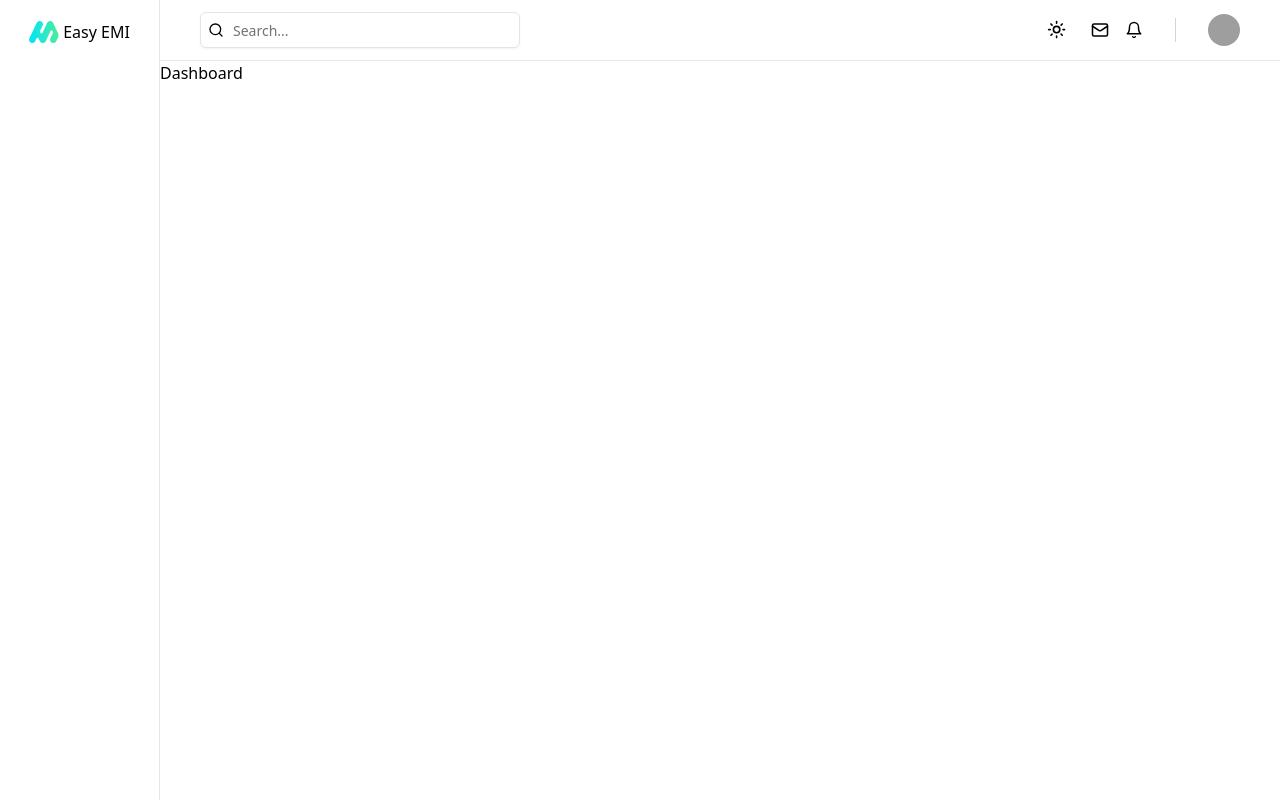
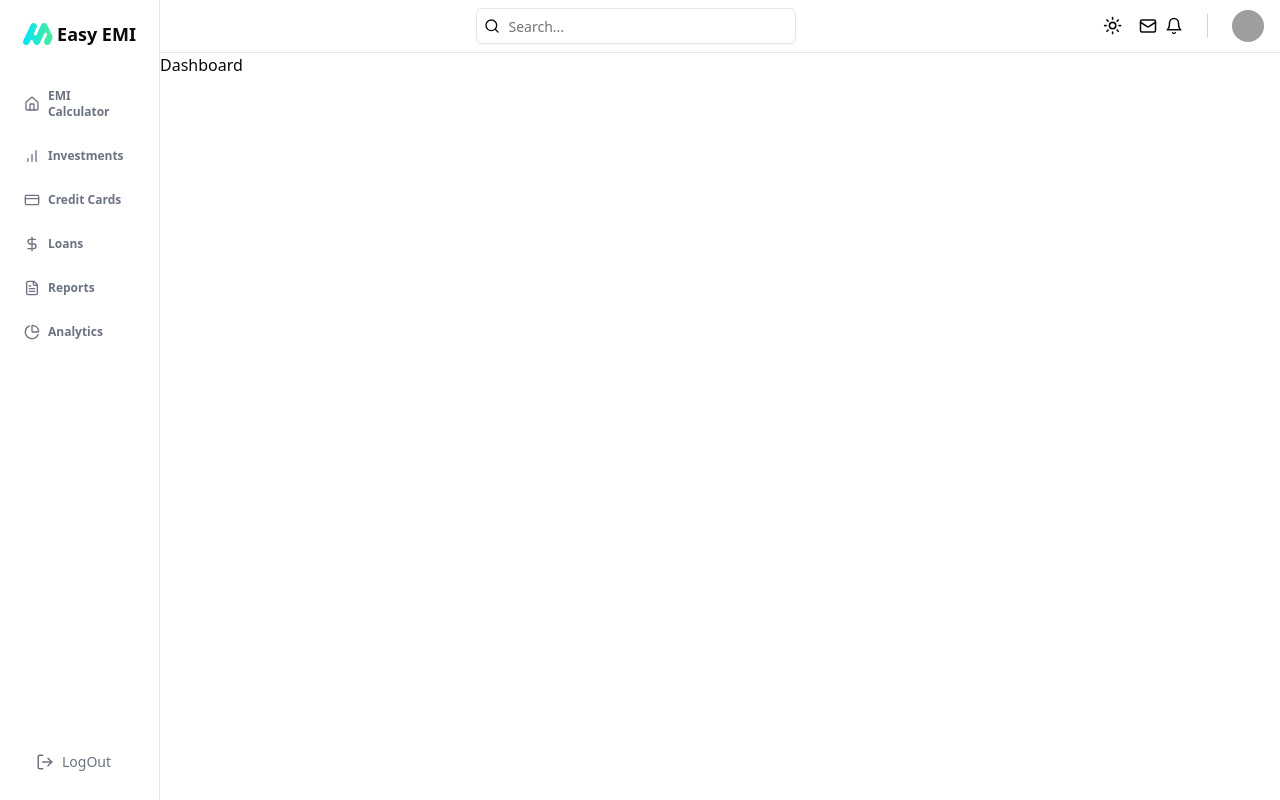
Before and after one commit to StarDust130/EasyEMI, a Next.js app: page / in a window 1280 px wide. Built offline with nearby package versions, Linux system fonts and the light colour scheme; grey boxes are pictures that could not be loaded.

Commit message:
Refactor CSS variables and add responsive sidebar component

```diff
--- a/src/app/globals.css
+++ b/src/app/globals.css
@@ -2,56 +2,69 @@
 @tailwind components;
 @tailwind utilities;
 
+@media (prefers-color-scheme: dark) {
+  :root {
+    --background: #0a0a0a;
+    --foreground: #ededed;
+  }
+}
+
+
+
+@layer utilities {
+  .text-balance {
+    text-wrap: balance;
+  }
+}
 
 @layer base {
   :root {
     --background: 0 0% 100%;
-    --foreground: 240 10% 3.9%;
+    --foreground: 0 0% 3.9%;
     --card: 0 0% 100%;
-    --card-foreground: 240 10% 3.9%;
+    --card-foreground: 0 0% 3.9%;
     --popover: 0 0% 100%;
-    --popover-foreground: 240 10% 3.9%;
-    --primary: 240 5.9% 10%;
+    --popover-foreground: 0 0% 3.9%;
+    --primary: 0 0% 9%;
     --primary-foreground: 0 0% 98%;
-    --secondary: 240 4.8% 95.9%;
-    --secondary-foreground: 240 5.9% 10%;
-    --muted: 240 4.8% 95.9%;
-    --muted-foreground: 240 3.8% 46.1%;
-    --accent: 240 4.8% 95.9%;
-    --accent-foreground: 240 5.9% 10%;
+    --secondary: 0 0% 96.1%;
+    --secondary-foreground: 0 0% 9%;
+    --muted: 0 0% 96.1%;
+    --muted-foreground: 0 0% 45.1%;
+    --accent: 0 0% 96.1%;
+    --accent-foreground: 0 0% 9%;
     --destructive: 0 84.2% 60.2%;
     --destructive-foreground: 0 0% 98%;
-    --border: 240 5.9% 90%;
-    --input: 240 5.9% 90%;
-    --ring: 240 5.9% 10%;
-    --radius: 0.5rem;
+    --border: 0 0% 89.8%;
+    --input: 0 0% 89.8%;
+    --ring: 0 0% 3.9%;
     --chart-1: 12 76% 61%;
     --chart-2: 173 58% 39%;
     --chart-3: 197 37% 24%;
     --chart-4: 43 74% 66%;
     --chart-5: 27 87% 67%;
+    --radius: 0.5rem;
   }
-
   .dark {
-    --background: 240 10% 3.9%;
+    --background: 0 0% 3.9%;
     --foreground: 0 0% 98%;
-    --card: 240 10% 3.9%;
+    --card: 0 0% 3.9%;
     --card-foreground: 0 0% 98%;
-    --popover: 240 10% 3.9%;
+    --popover: 0 0% 3.9%;
     --popover-foreground: 0 0% 98%;
     --primary: 0 0% 98%;
-    --primary-foreground: 240 5.9% 10%;
-    --secondary: 240 3.7% 15.9%;
+    --primary-foreground: 0 0% 9%;
+    --secondary: 0 0% 14.9%;
     --secondary-foreground: 0 0% 98%;
-    --muted: 240 3.7% 15.9%;
-    --muted-foreground: 240 5% 64.9%;
-    --accent: 240 3.7% 15.9%;
+    --muted: 0 0% 14.9%;
+    --muted-foreground: 0 0% 63.9%;
+    --accent: 0 0% 14.9%;
     --accent-foreground: 0 0% 98%;
     --destructive: 0 62.8% 30.6%;
     --destructive-foreground: 0 0% 98%;
-    --border: 240 3.7% 15.9%;
-    --input: 240 3.7% 15.9%;
-    --ring: 240 4.9% 83.9%;
+    --border: 0 0% 14.9%;
+    --input: 0 0% 14.9%;
+    --ring: 0 0% 83.1%;
     --chart-1: 220 70% 50%;
     --chart-2: 160 60% 45%;
     --chart-3: 30 80% 55%;
@@ -59,3 +72,12 @@
     --chart-5: 340 75% 55%;
   }
 }
+
+@layer base {
+  * {
+    @apply border-border;
+  }
+  body {
+    @apply bg-background text-foreground;
+  }
+}
--- a/src/components/elements/Header.tsx
+++ b/src/components/elements/Header.tsx
@@ -1,4 +1,4 @@
-import { Bell, Mail, Search } from "lucide-react";
+import { Bell, Mail, Menu, Search } from "lucide-react";
 import { Avatar, AvatarFallback, AvatarImage } from "@/components/ui/avatar";
 import { Input } from "../ui/input";
 import ModeToggle from "./ModeToggle";
@@ -10,15 +10,88 @@ import {
   DropdownMenuSeparator,
   DropdownMenuTrigger,
 } from "@/components/ui/dropdown-menu";
+import Image from "next/image";
+
+import { Sheet, SheetContent, SheetTrigger } from "@/components/ui/sheet";
+import {
+  Home,
+  BarChart,
+  CreditCard,
+  DollarSign,
+  FileText,
+  PieChart,
+  LogOut,
+} from "lucide-react";
+import Link from "next/link";
+
+import { Button } from "../ui/button";
+
+const sidebarItems = [
+  { label: "EMI Calculator", icon: <Home size={16} /> },
+  { label: "Investments", icon: <BarChart size={16} /> },
+  { label: "Credit Cards", icon: <CreditCard size={16} /> },
+  { label: "Loans", icon: <DollarSign size={16} /> },
+  { label: "Reports", icon: <FileText size={16} /> },
+  { label: "Analytics", icon: <PieChart size={16} /> },
+];
 
 const Header = () => {
   return (
-    <header className="flex justify-between items-center px-10 py-3 border-b">
-      {/* Search section */}
-      <div className="flex items-center gap-2 w-80">
+    <header className="flex justify-between items-center px-4 py-2 border-b">
+      {/* Hamburger Menu */}
+
+      <Sheet>
+        <SheetTrigger>
+          <div className="md:hidden flex  items-center">
+            <Menu className="cursor-pointer" />
+          </div>
+        </SheetTrigger>
+        <SheetContent>
+          <div className=" md:hidden w-full border-r h-screen  flex flex-col justify-between">
+            {/* Logo Section */}
+            <div>
+              <div className="flex justify-center items-center gap-1 mt-5">
+                <Image src="/logo.png" alt="logo" width={30} height={20} />
+                <h1 className="text-lg font-bold">Easy EMI</h1>
+              </div>
+
+              {/* Sidebar Links */}
+              <nav className="mt-8 space-y-3 px-3">
+                {sidebarItems.map((item, index) => (
+                  <Link
+                    key={index}
+                    href="#"
+                    className="flex items-center justify-center sm:justify-start gap-2  text-lg  dark:text-white text-gray-500 hover:bg-secondary hover:text-gray-800 font-semibold rounded-lg py-2 px-3 transition-colors duration-200"
+                  >
+                    {item.icon}
+                    <span>{item.label}</span>
+                  </Link>
+                ))}
+              </nav>
+            </div>
+
+            {/* Exit Button */}
+            <Button variant={"ghost"} className="absolute bottom-5 left-5">
+              <span className="flex justify-start items-center gap-2 dark:text-white  text-gray-500 hover:bg-secondary hover:text-gray-800">
+                {" "}
+                <LogOut size={18} /> LogOut
+              </span>
+            </Button>
+          </div>
+        </SheetContent>
+      </Sheet>
+
+      {/* Logo Section */}
+      <div className="md:hidden flex items-center gap-2">
+        <Image src="/logo.png" alt="logo" width={30} height={20} />
+        <h1 className="text-lg font-bold">Easy EMI</h1>
+      </div>
+
+      {/* Search section - Hidden on small screens */}
+      <div className="hidden md:flex items-center gap-2 w-80">
         <div className="relative w-full">
           <Search
-            className="absolute left-2 top-1/2 transform -translate-y-1/2 "
+            className="absolute left-2 top-1/2 transform -translate-y-1/2"
             size={16}
           />
           <Input className="pl-8" placeholder="Search..." />
@@ -26,18 +99,17 @@ const Header = () => {
       </div>
 
       {/* Icons and Avatar section */}
-      <div className="flex items-center gap-4">
+      <div className="flex items-center gap-2">
         <ModeToggle />
 
-        <Mail size={18} className="cursor-pointer " />
-
-        <Bell size={18} className="cursor-pointer" />
-
-        <div className="h-6 border-l border-gray-300 dark:border-gray-600 mx-4"></div>
+        <div className="hidden md:flex items-center gap-2">
+          <Mail size={18} className="cursor-pointer" />
+          <Bell size={18} className="cursor-pointer" />
+          <div className="h-6 border-l border-gray-300 dark:border-gray-600 mx-4"></div>
+        </div>
 
         <DropdownMenu>
           <DropdownMenuTrigger>
-            {" "}
             <Avatar className="w-8 h-8">
               <AvatarImage src="https://github.com/shadcn.png" />
               <AvatarFallback>CN</AvatarFallback>
--- a/src/components/elements/Siderbar.tsx
+++ b/src/components/elements/Siderbar.tsx
@@ -1,13 +1,63 @@
+"use client";
 import Image from "next/image";
+import {
+  Home,
+  BarChart,
+  CreditCard,
+  DollarSign,
+  FileText,
+  PieChart,
+  LogOut,
+} from "lucide-react";
+import Link from "next/link";
 
-const Siderbar = () => {
+import { Button } from "../ui/button";
+
+const sidebarItems = [
+  { label: "EMI Calculator", icon: <Home size={16} /> },
+  { label: "Investments", icon: <BarChart size={16} /> },
+  { label: "Credit Cards", icon: <CreditCard size={16} /> },
+  { label: "Loans", icon: <DollarSign size={16} /> },
+  { label: "Reports", icon: <FileText size={16} /> },
+  { label: "Analytics", icon: <PieChart size={16} /> },
+];
+
+const Sidebar = () => {
   return (
-    <div className="w-40 border-r h-screen flex flex-col items-center">
-      <div className="flex justify-center items-center gap-1 mt-5">
-        <Image src="/logo.png" alt="logo" width={30} height={20} />
-        <h1>Easy EMI</h1>
+    <>
+      <div className=" hidden w-40 border-r h-screen  md:flex flex-col justify-between">
+        {/* Logo Section */}
+        <div>
+          <div className="flex justify-center items-center gap-1 mt-5">
+            <Image src="/logo.png" alt="logo" width={30} height={20} />
+            <h1 className="text-lg font-bold">Easy EMI</h1>
+          </div>
+
+          {/* Sidebar Links */}
+          <nav className="mt-8 space-y-3 px-3">
+            {sidebarItems.map((item, index) => (
+              <Link
+                key={index}
+                href="#"
+                className="flex items-center gap-2 text-xs dark:text-white text-gray-500 hover:bg-secondary hover:text-gray-800 font-semibold rounded-lg py-2 px-3 transition-colors duration-200"
+              >
+                {item.icon}
+                <span>{item.label}</span>
+              </Link>
+            ))}
+          </nav>
+        </div>
+
+        {/* Exit Button */}
+        <Button variant={"ghost"} className="absolute bottom-5 left-5">
+          <span className="flex justify-start items-center gap-2 dark:text-white  text-gray-500 hover:bg-secondary hover:text-gray-800">
+            {" "}
+            <LogOut size={18} /> LogOut
+          </span>
+        </Button>
       </div>
-    </div>
+    </>
   );
 };
-export default Siderbar;
+
+export default Sidebar;
--- a/src/components/ui/sheet.tsx
+++ b/src/components/ui/sheet.tsx
@@ -38,16 +38,16 @@ const sheetVariants = cva(
         top: "inset-x-0 top-0 border-b data-[state=closed]:slide-out-to-top data-[state=open]:slide-in-from-top",
         bottom:
           "inset-x-0 bottom-0 border-t data-[state=closed]:slide-out-to-bottom data-[state=open]:slide-in-from-bottom",
-        left: "inset-y-0 left-0 h-full w-3/4 border-r data-[state=closed]:slide-out-to-left data-[state=open]:slide-in-from-left sm:max-w-sm",
+        left: "inset-y-0 left-0 h-full  w-3/4 bg-secondary border-r data-[state=closed]:slide-out-to-left data-[state=open]:slide-in-from-left sm:max-w-sm",
         right:
           "inset-y-0 right-0 h-full w-3/4 border-l data-[state=closed]:slide-out-to-right data-[state=open]:slide-in-from-right sm:max-w-sm",
       },
     },
     defaultVariants: {
-      side: "right",
+      side: "left",
     },
   }
-)
+);
 
 interface SheetContentProps
   extends React.ComponentPropsWithoutRef<typeof SheetPrimitive.Content>,
@@ -56,7 +56,7 @@ interface SheetContentProps
 const SheetContent = React.forwardRef<
   React.ElementRef<typeof SheetPrimitive.Content>,
   SheetContentProps
->(({ side = "right", className, children, ...props }, ref) => (
+>(({ side = "left", className, children, ...props }, ref) => (
   <SheetPortal>
     <SheetOverlay />
     <SheetPrimitive.Content
```
